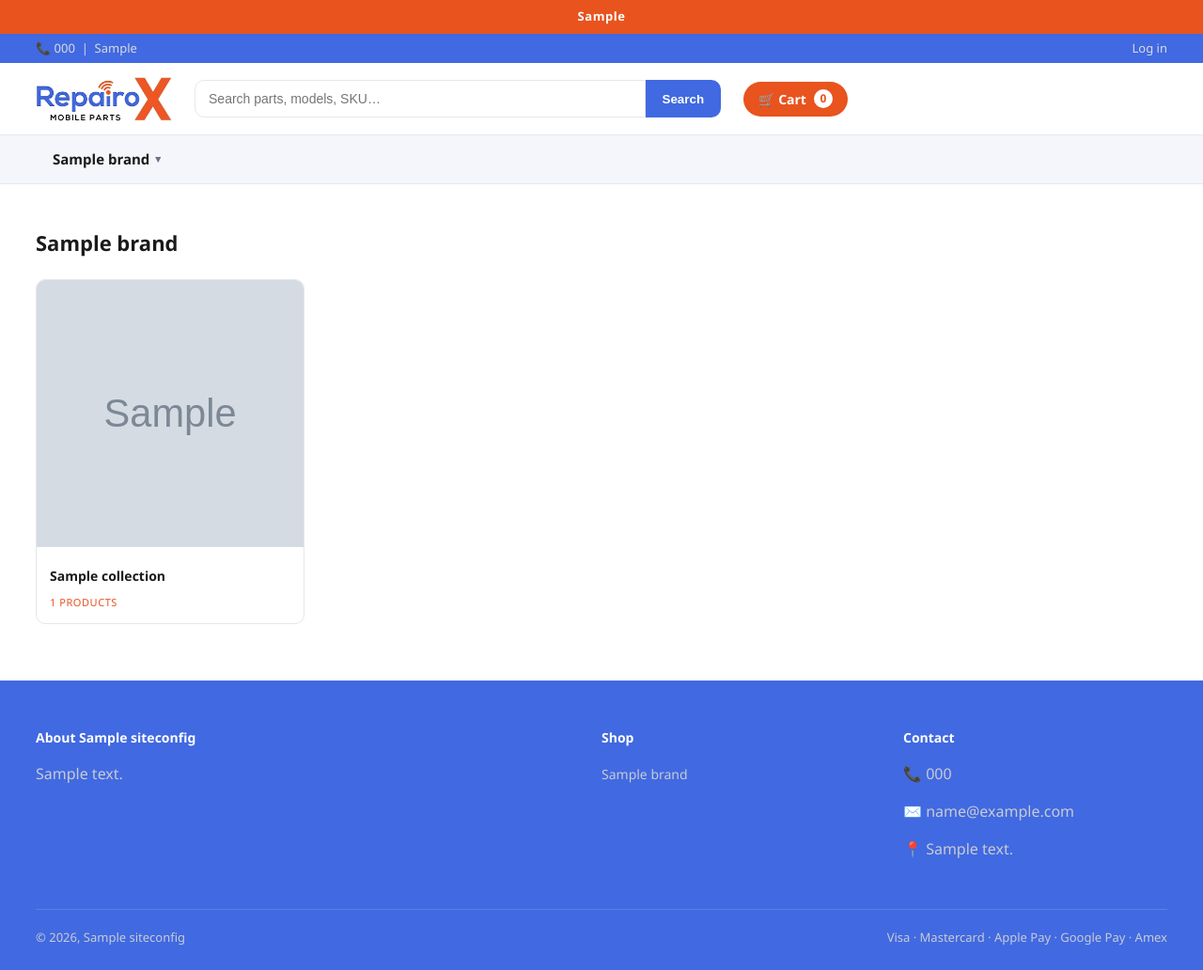
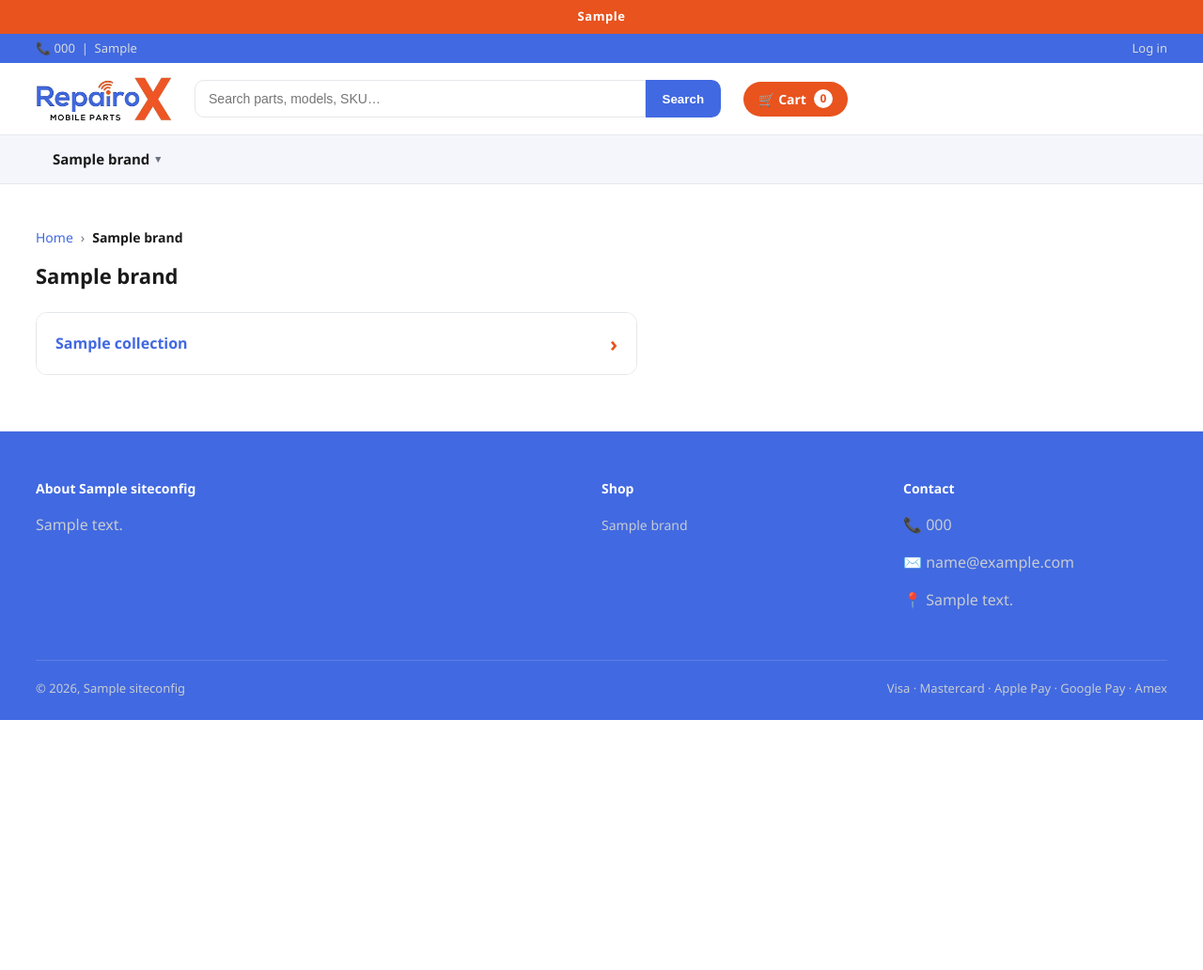
Before and after one commit to ennasaadi40-cpu/ecommerce, a Django app: a page that uses templates/store/brand.html in a window 1280 px wide. Shown: the whole page at 94% size. After the commit the page ends 766 px from the top, so only its background shows below. Run offline with Django 5.2, Linux system fonts and the light colour scheme; tables that the repository leaves empty hold one stand-in row (values such as "Sample post"); grey boxes marked "Sample" are stand-in pictures.

Commit message:
Drill-down navigation: brand to models to parts

```diff
--- a/static/css/style.css
+++ b/static/css/style.css
@@ -291,3 +291,17 @@ img { max-width: 100%; display: block; }
 .crumbs a{ color:var(--navy); text-decoration:none; }
 .crumbs a:hover{ color:var(--accent); }
 .crumbs strong{ color:var(--ink); }
+
+/* ===== Simple category / model list (drill-down) ===== */
+.cat-list{ list-style:none; margin:0; padding:0; max-width:640px; border:1px solid var(--line); border-radius:12px; overflow:hidden; }
+.cat-row{
+  display:flex; align-items:center; gap:12px;
+  padding:16px 20px; border-bottom:1px solid var(--line);
+  text-decoration:none; color:var(--ink); background:#fff;
+  font-size:16px; font-weight:600; transition:background .15s ease;
+}
+.cat-row:last-child{ border-bottom:none; }
+.cat-row:hover{ background:var(--soft); }
+.cat-name{ flex:1; color:var(--navy); }
+.cat-meta{ font-size:13px; color:var(--muted); font-weight:500; }
+.cat-arrow{ color:var(--accent); font-size:22px; font-weight:700; }
--- a/templates/store/brand.html
+++ b/templates/store/brand.html
@@ -3,22 +3,23 @@
 
 {% block content %}
 <section class="section">
+  <div class="crumbs">
+    <a href="{% url 'store:home' %}">Home</a>
+    <span>›</span>
+    <strong>{{ brand.name }}</strong>
+  </div>
+
   <h2 class="section-title">{{ brand.name }}</h2>
-  <div class="grid">
+
+  <ul class="cat-list">
     {% for col in collections %}
-      <a href="{{ col.get_absolute_url }}" class="card">
-        <div class="card-img">
-          {% if col.image %}<img src="{{ col.image.url }}" alt="{{ col.name }}">
-          {% else %}<span class="ph">{{ col.name }}</span>{% endif %}
-        </div>
-        <div class="card-body">
-          <div class="card-name">{{ col.name }}</div>
-          <span class="card-cat">{{ col.products.count }} products</span>
-        </div>
+      <a href="{{ col.get_absolute_url }}" class="cat-row">
+        <span class="cat-name">{{ col.name }}</span>
+        <span class="cat-arrow">›</span>
       </a>
     {% empty %}
-      <p class="empty">No collections yet for {{ brand.name }}.</p>
+      <p class="empty">No categories yet for {{ brand.name }}.</p>
     {% endfor %}
-  </div>
+  </ul>
 </section>
 {% endblock %}
```
Also changed, not shown: templates/store/collection.html (+7 -12 lines).
